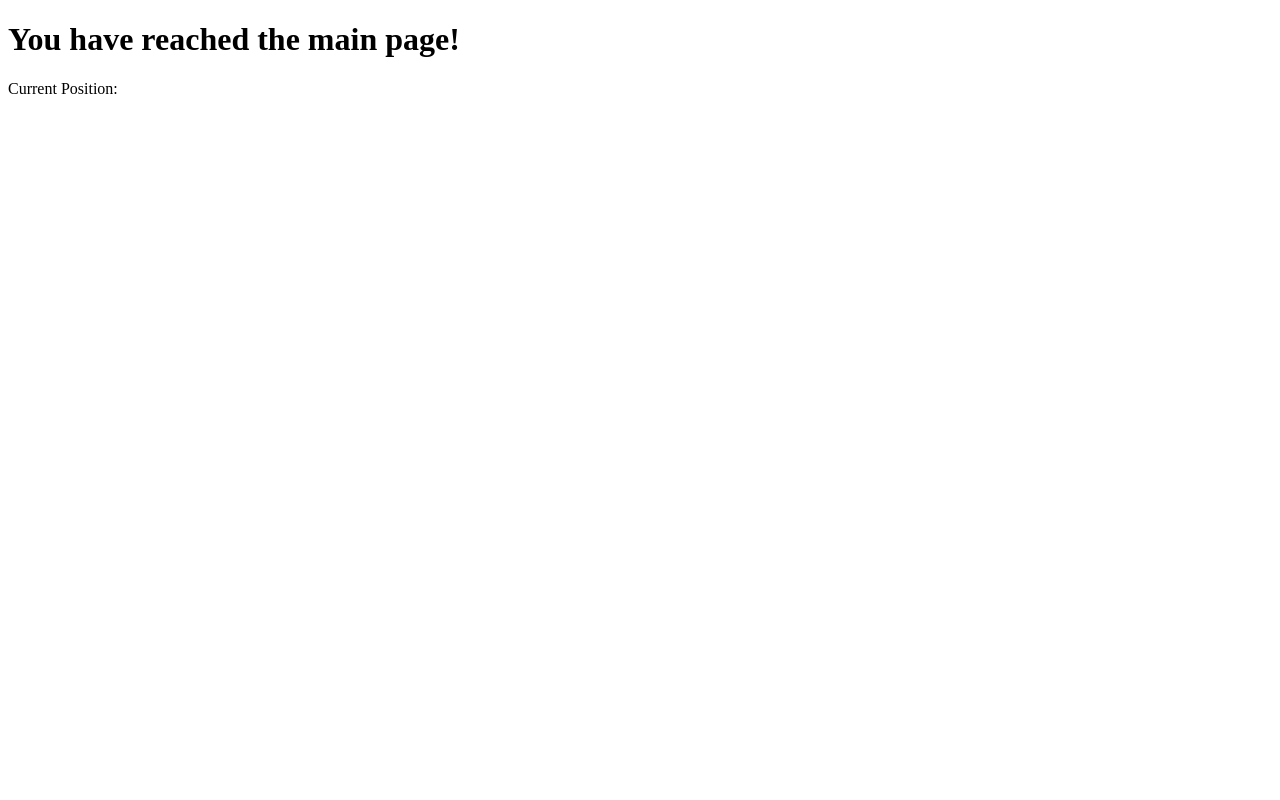
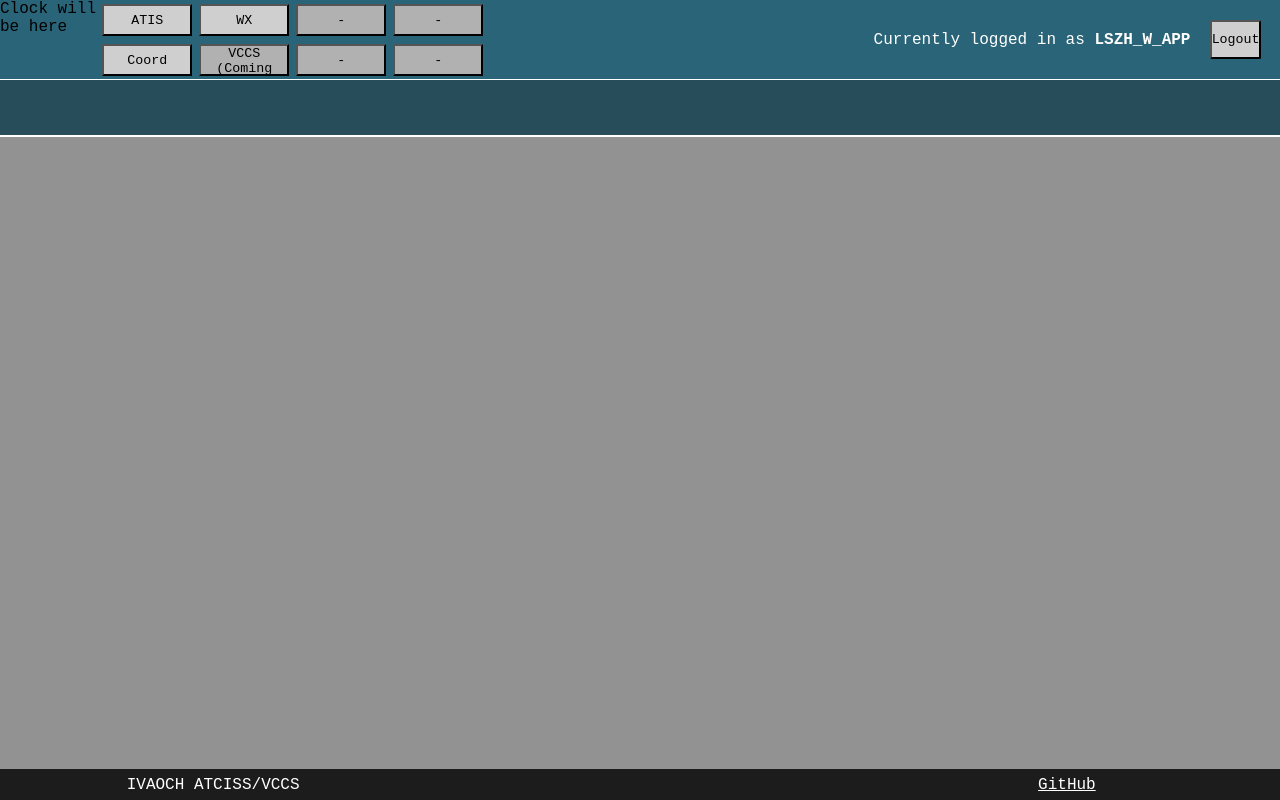
Before and after one commit to aehliglucas/atciss-ivaoch, a website: page public/index.html in a window 1280 px wide. Drawn offline with Linux system fonts and the light colour scheme; no server answers.

Commit message:
add menu buttons

```diff
--- a/public/css/common.css
+++ b/public/css/common.css
@@ -1,6 +1,12 @@
 * {
     margin: 0 0 0 0;
     padding: 0 0 0 0;
+    font-family: 'Courier New', Courier, monospace;
+    overflow: hidden;
+}
+
+body {
+    height: 100vh;
 }
 
 footer {
--- /dev/null
+++ b/public/css/main.css
@@ -0,0 +1,72 @@
+button {
+    background-color: #cfcfcf;
+    cursor: pointer;
+}
+
+.main-header {
+    display: flex;
+    flex-direction: row;
+    height: 9.9vh;
+    background-color: #2a6478;
+    border-bottom: 0.2vh solid white;
+}
+
+#header-divider-clock {
+    width: 8vw;
+}
+
+#header-divider-menu {
+    width: 30vw;
+}
+
+#header-divider-right {
+    display: flex;
+    flex-direction: row;
+    text-align: right;
+    margin-left: auto;
+}
+
+.p-current-pos {
+    margin: auto;
+    font-size: 1rem;
+    color: white;
+}
+
+.btn-logout {
+    margin: auto 1.5vw;
+    height: 50%;
+    width: 4vw;
+    border-radius: 2px;
+}
+
+.secondary-header {
+    height: 6.8vh;
+    background-color: #284d5a;
+    border-bottom: 0.3vh solid white;
+}
+
+#main-content {
+    height: 79vh;
+    background-color: #929292;
+}
+
+.menu-grid-container {
+    display: grid;
+    grid-template-columns: repeat(4, 1fr);
+    grid-gap: 0.5vh;
+}
+
+.menu-button {
+    height: 4vh;
+    width: 7vw;
+    margin-top: 0.5vh;
+}
+
+.button-disabled {
+    background-color: #b1b1b1;
+    cursor: default;
+}
+
+.button-active {
+    background-color: #ffd663;
+}
--- a/public/index.html
+++ b/public/index.html
@@ -5,9 +5,43 @@
     <meta name="viewport" content="width=device-width, initial-scale=1.0">
     <title>Main View - ATCISS</title>
     <script src="main.js" type="text/javascript"></script>
+    <link rel="stylesheet" href="css/common.css">
+    <link rel="stylesheet" href="css/main.css">
 </head>
 <body>
-    <h1>You have reached the main page!</h1>
-    <p>Current Position: <span id="currentPosition"></span></p>
+    <div class="main-header">
+        <div class="main-header-divider" id="header-divider-clock">
+            <p>Clock will be here</p>
+        </div>
+        <div class="main-header-divider" id="header-divider-menu">
+            <div class="menu-grid-container">
+                <button id="atis" class="menu-button" onclick="getContent('atis')">ATIS</button>
+                <button id="wx" class="menu-button" onclick="getContent('wx')">WX</button>
+                <button class="menu-button button-disabled">-</button>
+                <button class="menu-button button-disabled">-</button>
+                <button id="coord" class="menu-button" onclick="getContent('coord')">Coord</button>
+                <button id="vccs" class="menu-button button-disabled">VCCS<br>(Coming Soon!)</button>
+                <button class="menu-button button-disabled">-</button>
+                <button class="menu-button button-disabled">-</button>
+            </div>
+        </div>
+        <div class="main-header-divider" id="header-divider-right">
+            <p class="p-current-pos">Currently logged in as <b><span id="currentPosition">LSZH_W_APP</span></b></p>
+            <button class="btn-logout" onclick="handleLogout()">Logout</button>
+        </div>
+    </div>
+    <div class="secondary-header">
+    </div>
+    <div id="main-content">
+
+    </div>
+    <footer>
+        <div class="footer-divider">
+            <p class="footer-content">IVAOCH ATCISS/VCCS</p>
+        </div>
+        <div class="footer-divider">
+            <a class="footer-content" href="https://github.com/aehliglucas/atciss-ivaoch">GitHub</a>
+        </div>
+    </footer>
 </body>
 </html>
--- a/public/main.js
+++ b/public/main.js
@@ -11,3 +11,26 @@ document.addEventListener('DOMContentLoaded', async () => {
         console.error('Error fetching current ATC position data:', error);
     }
 });
+
+var ACTIVE_TAB = ""
+
+function getContent(tab) {
+    var content_div = document.getElementById("main-content")
+
+    if (ACTIVE_TAB == tab) {
+        document.getElementById(ACTIVE_TAB).classList.remove("button-active")
+        content_div.innerHTML = ""
+        ACTIVE_TAB = ""
+        return
+    } else if (ACTIVE_TAB != "") {
+        document.getElementById(ACTIVE_TAB).classList.remove("button-active")
+    }
+
+    ACTIVE_TAB = tab
+    document.getElementById(ACTIVE_TAB).classList.add("button-active")
+    content_div.innerHTML = "<p>Loaded " + tab + "</p>"
+}
+
+async function handleLogout() {
+    window.location.href = "/logout"
+}
--- a/server.js
+++ b/server.js
@@ -62,6 +62,12 @@ app.get('/', checkAuth, (req, res) => {
     res.sendFile(path.join(__dirname, 'public', 'index.html'));
 });
 
+app.get('/logout', (req, res) => {
+    sso.logout()
+    req.session.destroy()
+    res.redirect("/login")
+});
+
 app.get('/login', (req, res) => {
     res.sendFile(path.join(__dirname, 'public', 'login.html'));
 });
```
Also changed, not shown: sso.js (+7 -1 lines).
